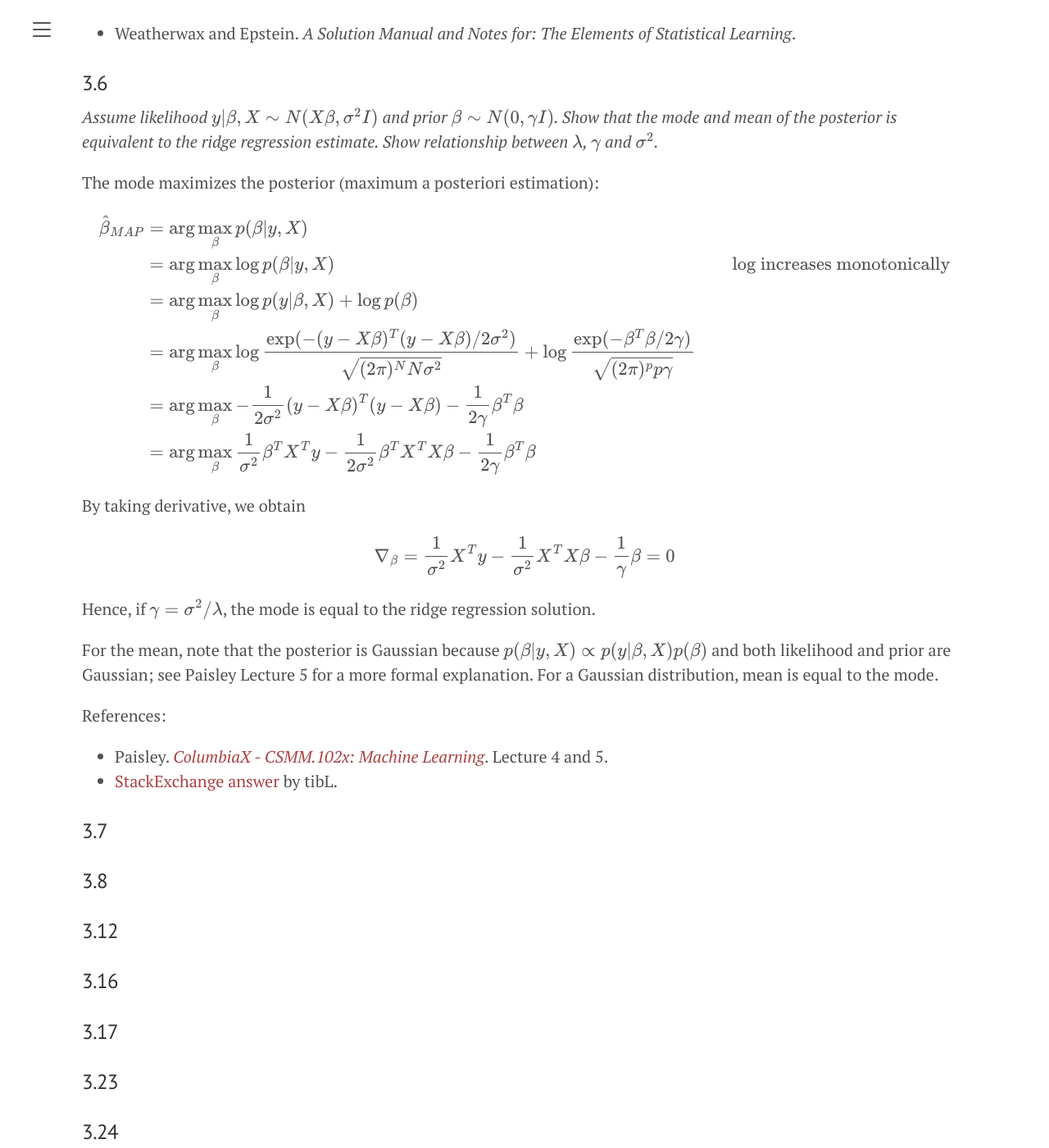
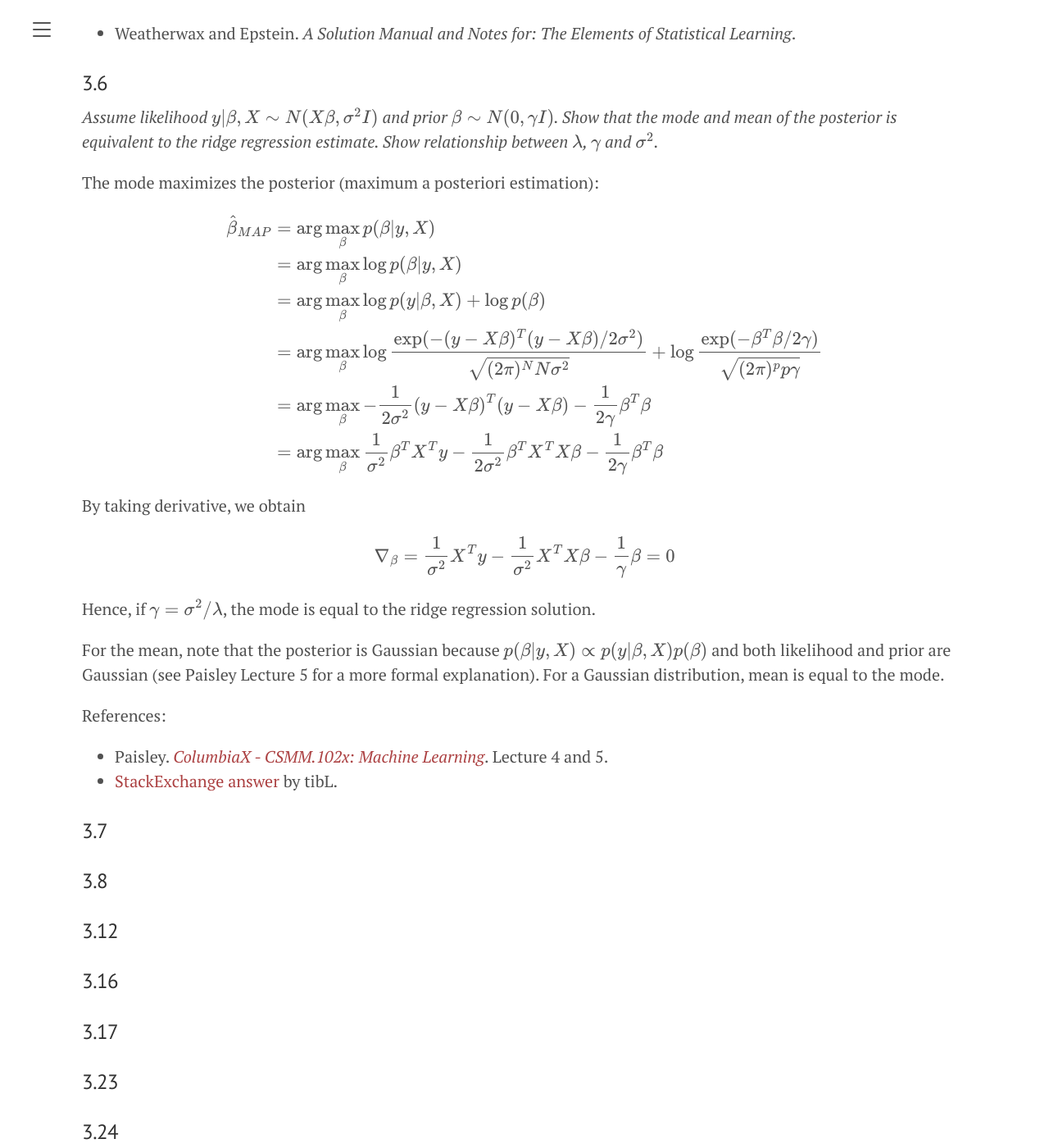
Before and after one commit to briansmlee/briansmlee.github.io, a Jekyll site: the page built from docs/_esl_posts/03_04_Exercises.md, in a window 1280 px wide and 1400 px high, scrolled down 1417 px. Shown: the whole window at 82% size. Built offline with Jekyll 4.4.1, drawn with Linux system fonts in a browser that asks for light colours; formulas are drawn with MathJax 3.

Commit message:
Ex 3.6 nit

```diff
--- a/docs/_esl_posts/03_04_Exercises.md
+++ b/docs/_esl_posts/03_04_Exercises.md
@@ -55,7 +55,7 @@ The mode maximizes the posterior (maximum a posteriori estimation):
 $$ \begin{align*}
 \hat{\beta}_{MAP}
 &= \arg\max_{\beta} p(\beta \lvert y, X)\\
-&= \arg\max_{\beta} \log p(\beta \lvert y, X) && \text{log increases monotonically}\\
+&= \arg\max_{\beta} \log p(\beta \lvert y, X)\\
 &= \arg\max_{\beta} \log p(y \lvert \beta, X) + \log p(\beta)\\
 &= \arg\max_{\beta} \log \frac{\exp(- (y - X\beta)^T (y - X\beta) / 2\sigma^2)}{\sqrt{(2\pi)^N N \sigma^2}} + \log \frac{\exp(- \beta^T \beta / 2\gamma)}{\sqrt{(2\pi)^p p \gamma}}\\
 &= \arg\max_{\beta} -\frac{1}{2\sigma^2} (y - X\beta)^T (y - X\beta) - \frac{1}{2\gamma} \beta^T\beta\\
@@ -68,7 +68,7 @@ $$\nabla_{\beta} = \frac{1}{\sigma^2} X^Ty - \frac{1}{\sigma^2} X^TX\beta - \fra
 
 Hence, if $\gamma = \sigma^2 / \lambda$, the mode is equal to the ridge regression solution.
 
-For the mean, note that the posterior is Gaussian because $p(\beta \lvert y, X) \propto p(y \lvert \beta, X) p(\beta)$ and both likelihood and prior are Gaussian; see Paisley Lecture 5 for a more formal explanation. For a Gaussian distribution, mean is equal to the mode.
+For the mean, note that the posterior is Gaussian because $p(\beta \lvert y, X) \propto p(y \lvert \beta, X) p(\beta)$ and both likelihood and prior are Gaussian (see Paisley Lecture 5 for a more formal explanation). For a Gaussian distribution, mean is equal to the mode.
 
 References:
 * Paisley. [*ColumbiaX - CSMM.102x: Machine Learning*](https://www.edx.org/course/machine-learning). Lecture 4 and 5.
```
